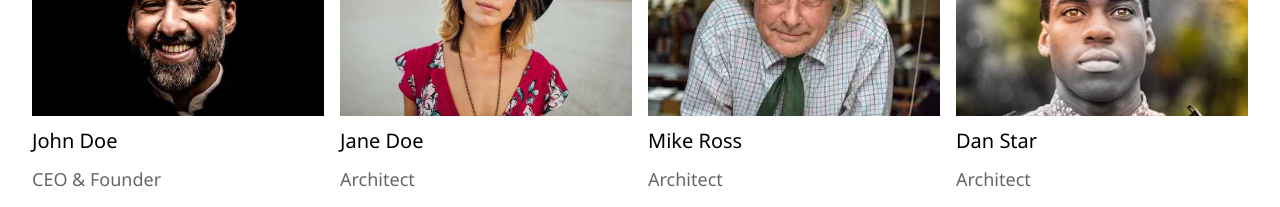
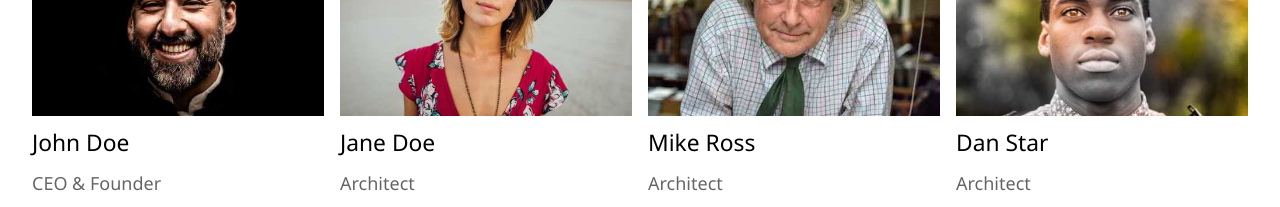
Before and after one commit to luanapassafaro/untref-arquitectura, a plain HTML site: page index.html in a window 1280 px wide. Shown: the part 1600-1807 px from the top of the page. Drawn offline with Linux system fonts and the light colour scheme.

Commit message:
fix name size

```diff
--- a/css/style.css
+++ b/css/style.css
@@ -1691,6 +1691,10 @@ body {
     width: 100%;
   }
 
+  & .name {
+    font-size: 1.52rem;
+  }
+
   & .position {
     opacity: 0.6;
   }
```
